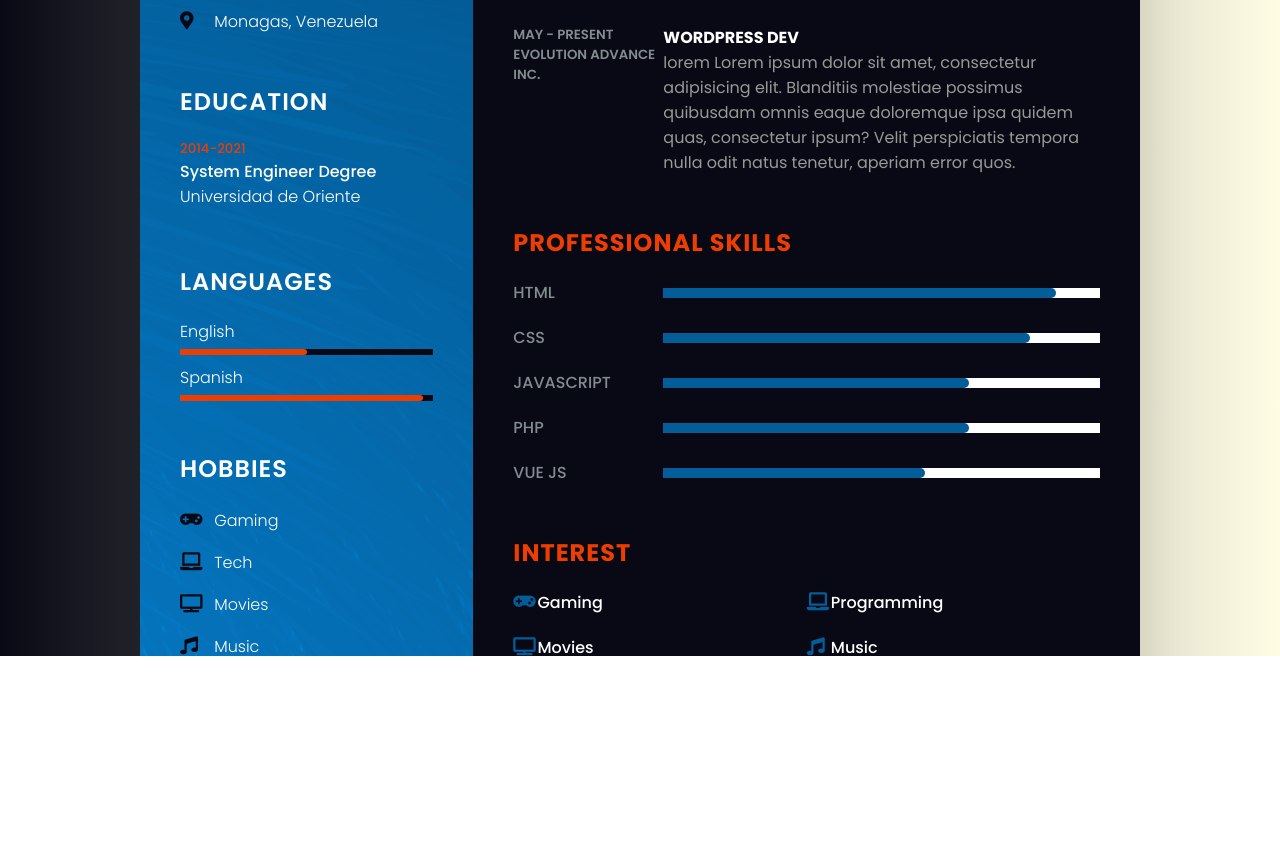
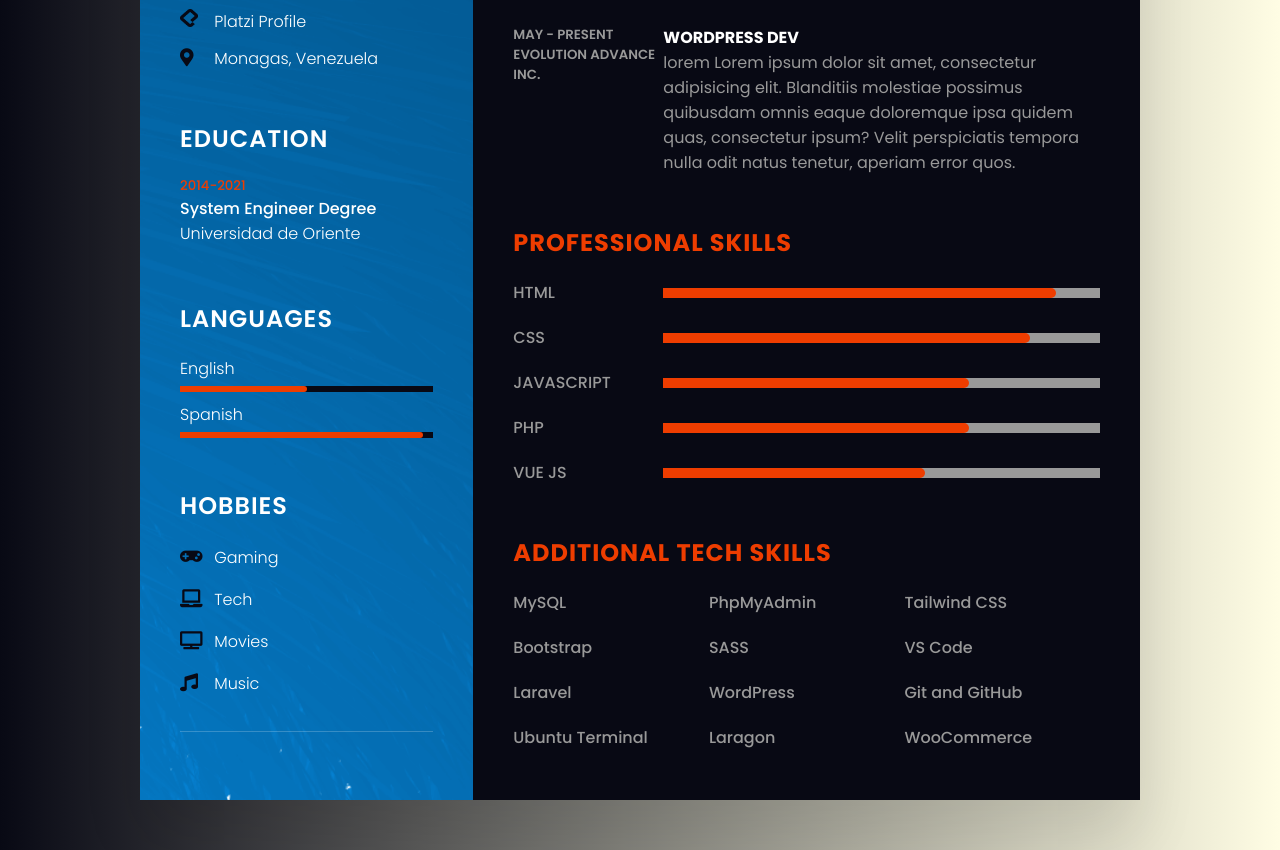
Before and after one commit to albertoalejandro10/beto-resume, a website: page index.html in a window 1280 px wide. Shown: the part 615-1465 px from the top of the page. Before the commit the page ends 1400 px from the top, so only its background shows below. Drawn offline with Linux system fonts and the light colour scheme.

Commit message:
Add more info

```diff
--- a/index.html
+++ b/index.html
@@ -22,7 +22,7 @@
                     <h2 class="title">Contact Info</h2>
                     <ul>
                         <li>
-                            <span class="icon"><i class="fa fa-phone" aria-hidden="true"></i></span>
+                            <span class="icon"><i class="fab fa-whatsapp" aria-hidden="true"></i></span>
                             <span class="text"><a href="https://wa.me/584249448022">WhatsApp</a></span>
                         </li>
                         <li>
@@ -36,6 +36,10 @@
                         <li>
                             <span class="icon"><i class="fab fa-linkedin-in" aria-hidden="true"></i></span>
                             <span class="text"><a href="https://www.linkedin.com/in/albertoalejandro10/">LinkedIn Profile</a></span>
+                        </li>
+                        <li>
+                            <span class="icon"><img src="img/platzi-icon.png" alt="platzi"></span>
+                            <span class="text"><a href="https://platzi.com/p/AlbertoAlejandro/">Platzi Profile</a></span>
                         </li>
                         <li>
                             <span class="icon"><i class="fa fa-map-marker-alt" aria-hidden="true"></i></span>
@@ -156,12 +160,20 @@
                 </div>
             </div>
             <div class="about interest">
-                <h2 class="title__right">Interest</h2>
+                <h2 class="title__right">Additional Tech Skills</h2>
                 <ul>
-                    <li><i class="fa fa-gamepad"></i> Gaming</li>
-                    <li><i class="fa fa-laptop"></i> Programming</li>
-                    <li><i class="fa fa-tv"></i> Movies</li>
-                    <li><i class="fa fa-music"></i> Music</li>
+                    <li>MySQL</li>
+                    <li>PhpMyAdmin</li>
+                    <li>Tailwind CSS</li>
+                    <li>Bootstrap</li>
+                    <li>SASS</li>
+                    <li>VS Code</li>
+                    <li>Laravel</li>
+                    <li>WordPress</li>
+                    <li>Git and GitHub</li>
+                    <li>Ubuntu Terminal</li>
+                    <li>Laragon</li>
+                    <li>WooCommerce</li>
                 </ul>
             </div>
         </div>
--- a/main.css
+++ b/main.css
@@ -9,7 +9,7 @@
     --warm-black: #080914;
     --black: #201e1c;
     --just-white: #fff;
-    --grey: #848C90;
+    --grey: #999999;
 }
 
 ::-webkit-scrollbar {
@@ -143,6 +143,11 @@ body {
     font-weight: 300;
 }
 
+.contactInfo ul li span img {
+    width: 18px;
+    height: 18px;
+}
+
 .contactInfo ul li span a {
     color: var(--just-white);
     font-weight: 300;
@@ -259,7 +264,7 @@ p {
     position: relative;
     width: 100%;
     height: 10px;
-    background: var(--just-white);
+    background: var(--grey);
 }
 
 .skills .box .percent div {
@@ -267,25 +272,20 @@ p {
     top: 0;
     left: 0;
     height: 100%;
-    background: var(--primary-color);
+    background: var(--secondary-color);
     border-radius: 0 5px 5px 0;
 }
 
 .interest ul {
     display: grid;
-    grid-template-columns: repeat(2, 1fr);
+    grid-template-columns: repeat(3, 1fr);
 }
 
 .interest ul li {
+    color: var(--grey);
     list-style: none;
     font-weight: 500;
     margin: 10px 0;
-}
-
-.interest ul li .fa {
-    color: var(--primary-color);
-    font-size: 18px;
-    width: 20px;
 }
 
 @media (max-width: 1000px) {
```
Also changed, not shown: img/platzi-icon.png (added).
